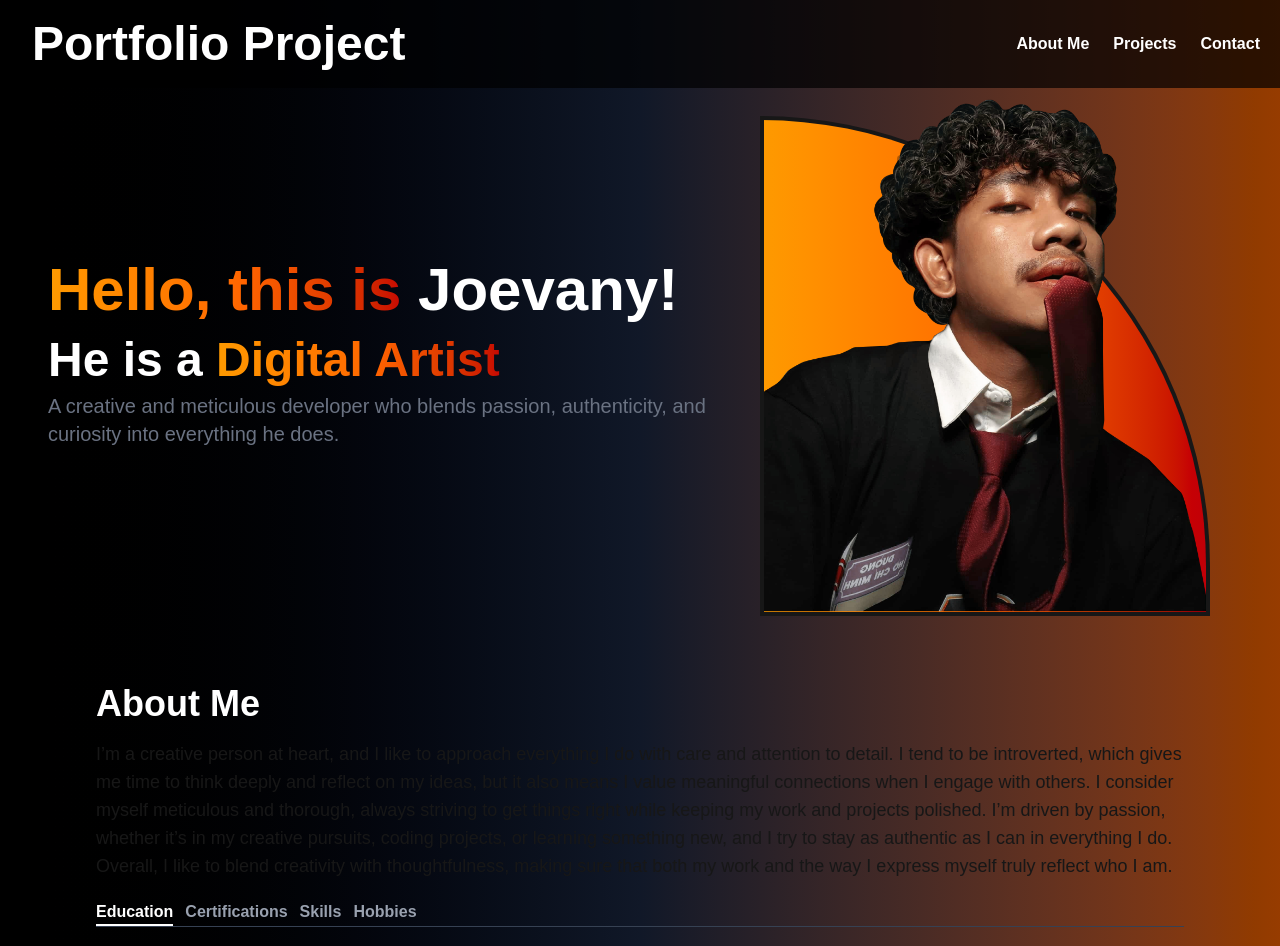
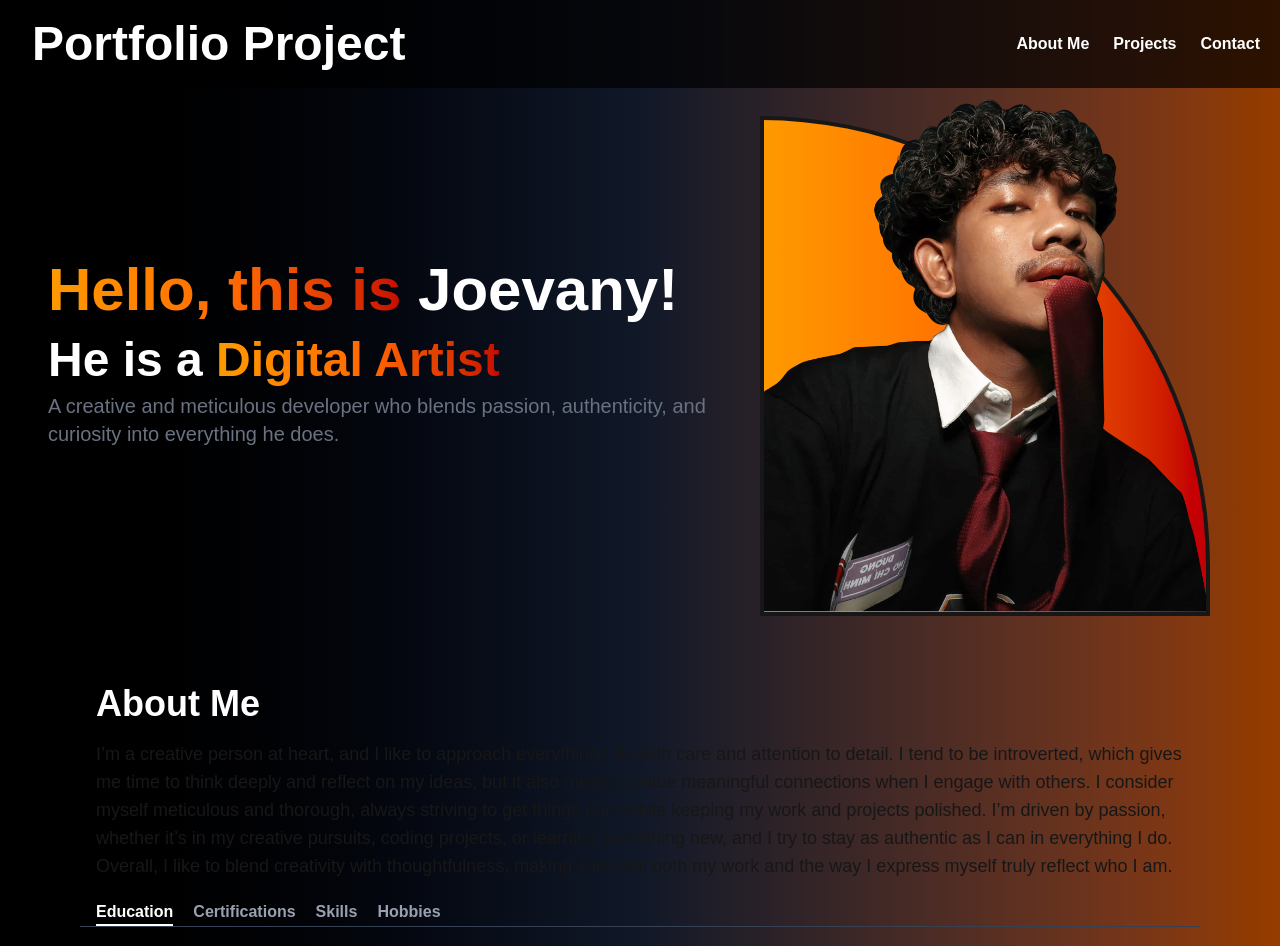
Before and after one commit to typicjoob/portfolio-aliguin, a Next.js app: page / in a window 1280 px wide. Shown: the top 946 px of the page. Built offline with nearby package versions, Linux system fonts and the light colour scheme.

Commit message:
Update AboutMeSection.jsx

```diff
--- a/src/app/components/AboutMeSection.jsx
+++ b/src/app/components/AboutMeSection.jsx
@@ -26,7 +26,7 @@ const AboutMeSection = () => {
         </p>
       </div>
 
-      <div className="flex border-b border-gray-700">
+      <div className="flex flex-wrap justify-center md:justify-start gap-2 border-b border-gray-700 -mx-4 px-4 overflow-x-auto">
         {tabs.map((tab, index) => (
           <TabHandler
             key={index}
```
